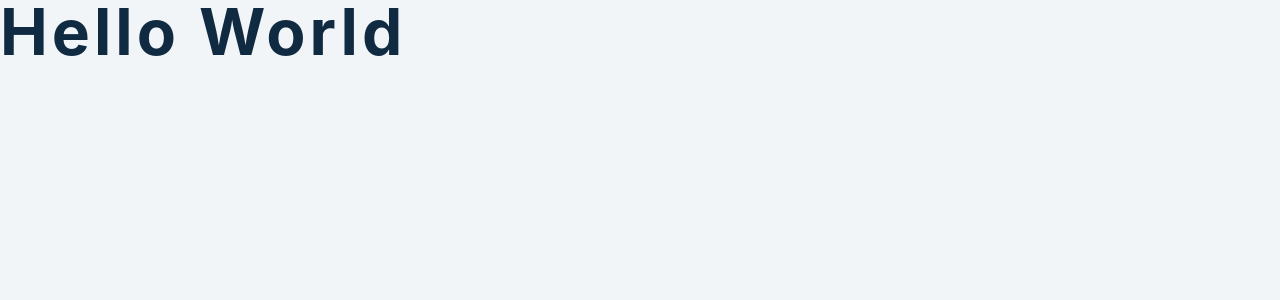
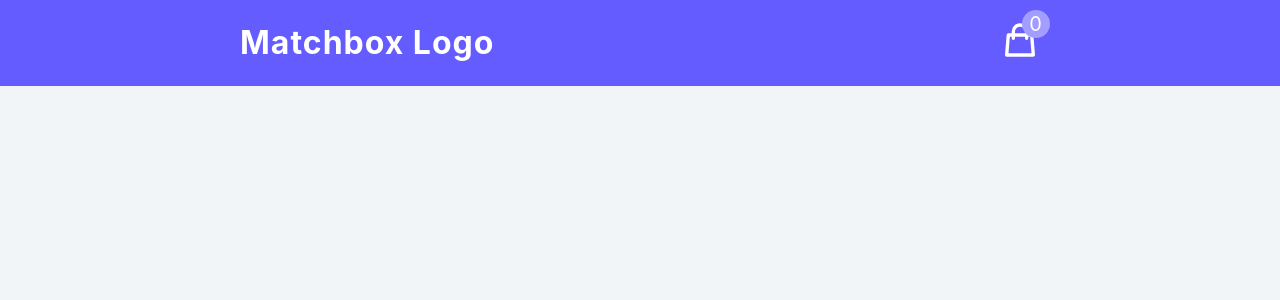
Before and after one commit to Murci2022/matchbox-shopping-cart, a React (Create React App) app: page / in a window 1280 px wide. Shown: the top 300 px of the page. Built offline with nearby package versions, Linux system fonts and the light colour scheme.

Commit message:
add navbar structure, images

```diff
--- a/src/App.js
+++ b/src/App.js
@@ -1,8 +1,10 @@
+import Navbar from './components/Navbar';
+
 function App() {
   return (
-    <div className='App'>
-      <h1>Hello World</h1>
-    </div>
+    <main>
+      <Navbar />
+    </main>
   );
 }
 
--- /dev/null
+++ b/src/components/Navbar.js
@@ -0,0 +1,22 @@
+import React from 'react';
+import { CartIcon } from '../icons';
+
+const Navbar = () => {
+  return (
+    <>
+      <nav>
+        <div className='nav-center'>
+          <h3>Matchbox Logo</h3>
+          <div className='nav-container'>
+            <CartIcon />
+            <div className='amount-container'>
+              <p className='total-amount'>0</p>
+            </div>
+          </div>
+        </div>
+      </nav>
+    </>
+  );
+};
+
+export default Navbar;
--- /dev/null
+++ b/src/icons.js
@@ -0,0 +1,56 @@
+export const CartIcon = () => {
+  return (
+    <svg
+      xmlns='http://www.w3.org/2000/svg'
+      className='h-6 w-6 '
+      fill='none'
+      viewBox='0 0 24 24'
+      stroke='currentColor'
+      strokeWidth={2}
+    >
+      <path
+        strokeLinecap='round'
+        strokeLinejoin='round'
+        d='M16 11V7a4 4 0 00-8 0v4M5 9h14l1 12H4L5 9z'
+      />
+    </svg>
+  );
+};
+
+export const ChevronDown = () => {
+  return (
+    <svg
+      xmlns='http://www.w3.org/2000/svg'
+      className='h-6 w-6'
+      fill='none'
+      viewBox='0 0 24 24'
+      stroke='currentColor'
+      strokeWidth={2}
+    >
+      <path
+        strokeLinecap='round'
+        strokeLinejoin='round'
+        d='M19 9l-7 7-7-7'
+      />
+    </svg>
+  );
+};
+
+export const ChevronUp = () => {
+  return (
+    <svg
+      xmlns='http://www.w3.org/2000/svg'
+      className='h-6 w-6'
+      fill='none'
+      viewBox='0 0 24 24'
+      stroke='currentColor'
+      strokeWidth={2}
+    >
+      <path
+        strokeLinecap='round'
+        strokeLinejoin='round'
+        d='M5 15l7-7 7 7'
+      />
+    </svg>
+  );
+};
--- a/src/index.js
+++ b/src/index.js
@@ -2,10 +2,14 @@ import React from 'react';
 import ReactDOM from 'react-dom/client';
 import App from './App';
 import './index.css';
+import { store } from './store';
+import { Provider } from 'react-redux';
 
 const root = ReactDOM.createRoot(document.getElementById('root'));
 root.render(
   <React.StrictMode>
-    <App />
+    <Provider store={store}>
+      <App />
+    </Provider>
   </React.StrictMode>
 );
```
